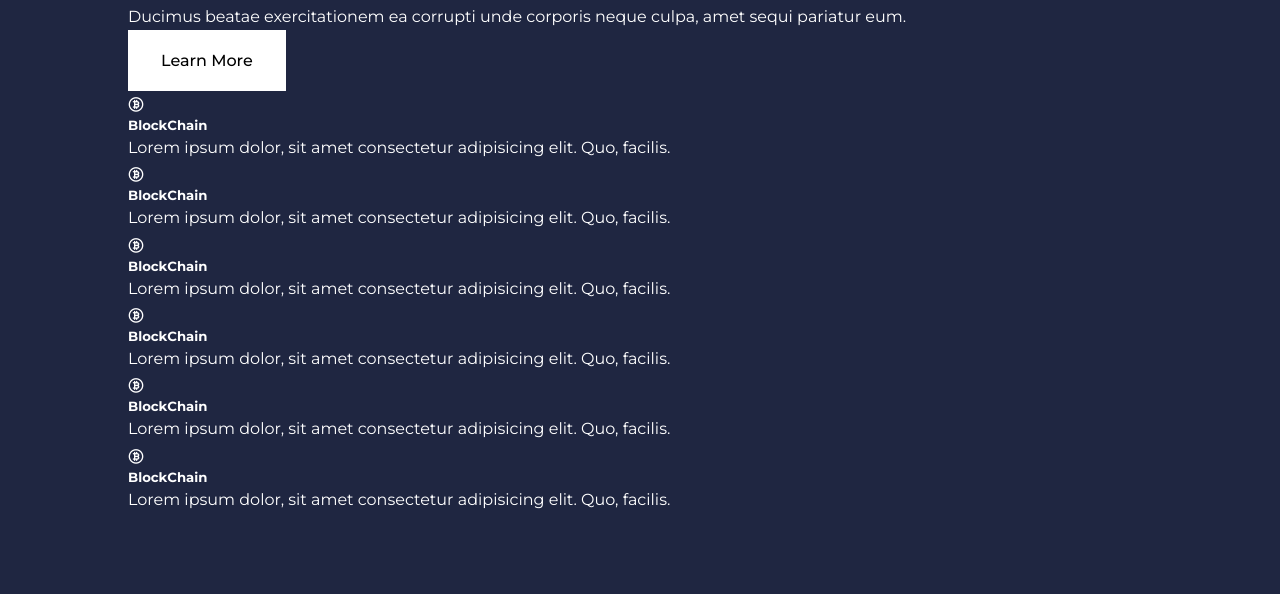
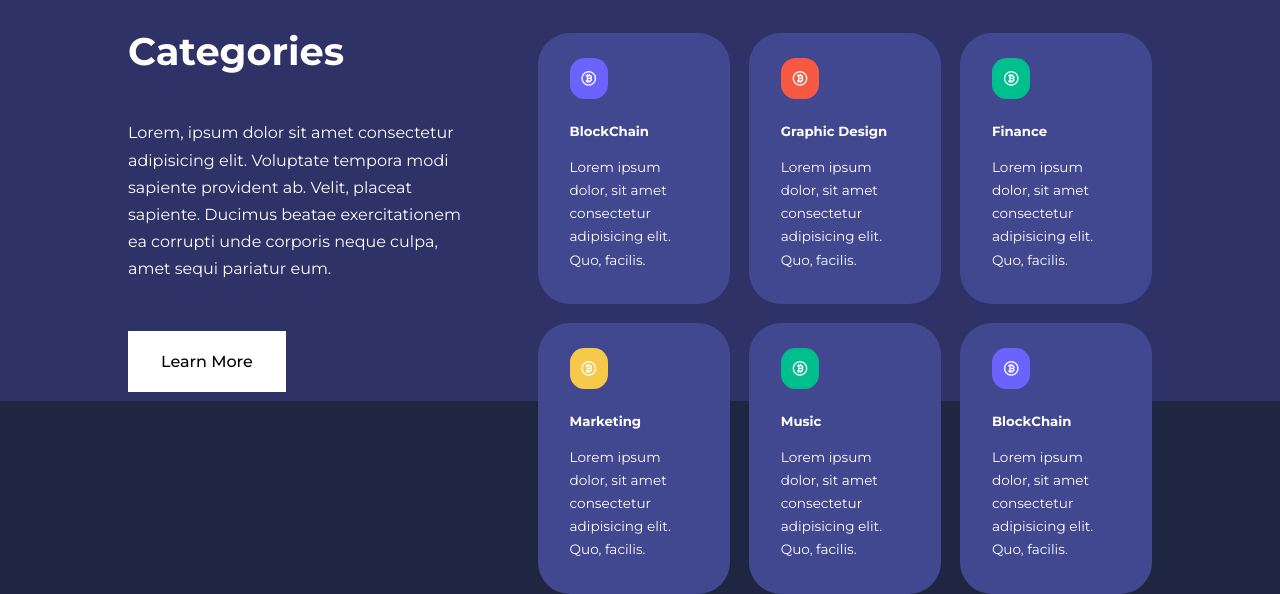
Before and after one commit to 07arif/Education-website, a plain HTML site: page Components/Pages/index.html in a window 1280 px wide. Shown: the part 703-1297 px from the top of the page. Before the commit the page ends 1216 px from the top, so only its background shows below. Drawn offline with nearby package versions, Linux system fonts and the light colour scheme; files whose address does not match are found by name.

Commit message:
category section & nav scrollY \ added

```diff
--- /dev/null
+++ b/Components/Main.js
@@ -0,0 +1,5 @@
+//change navbar styles on scroll
+
+window.addEventListener('scroll',()=>{
+    document.querySelector('nav').classList.toggle('window-scroll',window.scrollY > 100)
+})
--- a/Components/Pages/index.html
+++ b/Components/Pages/index.html
@@ -73,73 +73,76 @@
         </div>
         <div class="categories__right">
           <!-- Category 1 -->
-          <article class="categories">
+          <article class="category">
             <span class="category__icon">
-              <i class="uil uil-bitcoin-circle"></i>
+              <i class="uil uil-bitcoin-circle"></i></span>
               <h5>BlockChain</h5>
               <p>
                 Lorem ipsum dolor, sit amet consectetur adipisicing elit. Quo,
                 facilis.
-              </p></span
-            >
+              </p>
           </article>
           <!-- Category 2 -->
-          <article class="categories">
+          <article class="category">
             <span class="category__icon">
-              <i class="uil uil-bitcoin-circle"></i>
+              <i class="uil uil-bitcoin-circle"></i></span>
+              <h5>Graphic Design</h5>
+              <p>
+                Lorem ipsum dolor, sit amet consectetur adipisicing elit. Quo,
+                facilis.
+              </p>
+          </article>
+          <!-- Category 3-->
+          <article class="category">
+            <span class="category__icon">
+              <i class="uil uil-bitcoin-circle"></i></span>
+              <h5>Finance</h5>
+              <p>
+                Lorem ipsum dolor, sit amet consectetur adipisicing elit. Quo,
+                facilis.
+              </p>
+          </article>
+          <!-- Category 4-->
+          <article class="category">
+            <span class="category__icon">
+              <i class="uil uil-bitcoin-circle"></i></span>
+              <h5>Marketing</h5>
+              <p>
+                Lorem ipsum dolor, sit amet consectetur adipisicing elit. Quo,
+                facilis.
+              </p>
+          </article>
+          <!-- Category 5 -->
+          <article class="category">
+            <span class="category__icon">
+              <i class="uil uil-bitcoin-circle"></i></span>
+              <h5>Music</h5>
+              <p>
+                Lorem ipsum dolor, sit amet consectetur adipisicing elit. Quo,
+                facilis.
+              </p>
+          </article>
+          <!-- Category 6-->
+          <article class="category">
+            <span class="category__icon">
+              <i class="uil uil-bitcoin-circle"></i></span>
               <h5>BlockChain</h5>
               <p>
                 Lorem ipsum dolor, sit amet consectetur adipisicing elit. Quo,
                 facilis.
-              </p></span
-            >
-          </article>
-          <!-- Category 3-->
-          <article class="categories">
-            <span class="category__icon">
-              <i class="uil uil-bitcoin-circle"></i>
-              <h5>BlockChain</h5>
-              <p>
-                Lorem ipsum dolor, sit amet consectetur adipisicing elit. Quo,
-                facilis.
-              </p></span
-            >
-          </article>
-          <!-- Category 4-->
-          <article class="categories">
-            <span class="category__icon">
-              <i class="uil uil-bitcoin-circle"></i>
-              <h5>BlockChain</h5>
-              <p>
-                Lorem ipsum dolor, sit amet consectetur adipisicing elit. Quo,
-                facilis.
-              </p></span
-            >
-          </article>
-          <!-- Category 5 -->
-          <article class="categories">
-            <span class="category__icon">
-              <i class="uil uil-bitcoin-circle"></i>
-              <h5>BlockChain</h5>
-              <p>
-                Lorem ipsum dolor, sit amet consectetur adipisicing elit. Quo,
-                facilis.
-              </p></span
-            >
-          </article>
-          <!-- Category 6-->
-          <article class="categories">
-            <span class="category__icon">
-              <i class="uil uil-bitcoin-circle"></i>
-              <h5>BlockChain</h5>
-              <p>
-                Lorem ipsum dolor, sit amet consectetur adipisicing elit. Quo,
-                facilis.
-              </p></span
-            >
+              </p>
           </article>
         </div>
       </div>
     </section>
+
+
+
+
+
+
+
+
+<script src="../Main.js"></script>
   </body>
 </html>
--- a/Components/styles/styles.css
+++ b/Components/styles/styles.css
@@ -39,8 +39,8 @@ body {
   width: var(--container-width-lg);
   margin: 0 auto;
 }
-.section {
-  padding: 6rem;
+section {
+  padding-top: 6rem;
 }
 
 section h2 {
@@ -112,6 +112,11 @@ nav {
   z-index: 11;
 }
 
+/* Change navbar styles on scroll using javascript */
+.window-scroll{
+  background: var(--color-primary);
+  box-sizing: 0 1rem 2rem rgba(0,0,0,0.2);
+}
 .nav__container {
   height: 100%;
   display: flex;
@@ -119,7 +124,7 @@ nav {
   align-items: center;
 }
 
-nav button{
+nav button {
   display: none;
 }
 
@@ -130,24 +135,24 @@ nav button{
 }
 
 .nav__menu a {
-    font-size:0.9rem;
+  font-size: 0.9rem;
   transition: var(--transition);
 }
 
-.nav__menu a:hover{
-    color:var(--color-bg2)
+.nav__menu a:hover {
+  color: var(--color-bg2);
 }
 
 /* ===================== HEADER ==========*/
 
-header{
+header {
   position: relative;
   top: 5rem;
   overflow: hidden;
   height: 70vh;
   margin-bottom: 5rem;
 }
-.header__container{
+.header__container {
   display: grid;
   grid-template-columns: 1fr 1fr;
   align-items: center;
@@ -156,15 +161,66 @@ header{
 }
 
 .header__left p {
-    margin:  1rem 0 2.4rem;
+  margin: 1rem 0 2.4rem;
 }
-
 
 /* ===================== CATEGORIES====================*/
 
-.categories{
-    background: var(--color-bg);
+.categories {
+  background: var(--color-bg1);
+  height: 29rem;
 }
 .categories h1 {
   line-height: 1;
+  margin-bottom: 3rem;
 }
+.categories__container {
+  display: grid;
+  grid-template-columns: 40% 60%;
+}
+.categories__left {
+  margin-right: 4rem;
+}
+.categories__left p {
+  margin: 1rem 0 3rem;
+}
+.categories__right {
+  display: grid;
+  grid-template-columns: repeat(3, 1fr);
+  gap: 1.2rem;
+}
+.category {
+  background: var(--color-bg2);
+  padding: 2rem;
+  border-radius: 2rem;
+  transition: var(--transition);
+}
+.category:hover {
+  box-shadow: 0 3rem 3rem rgba(0, 0, 0, 0.3);
+  z-index: 1;
+}
+.category:nth-child(2) .category__icon {
+  background: var(--color-danger);
+}
+.category:nth-child(3) .category__icon{
+  background: var(--color-success);
+}
+.category:nth-child(4) .category__icon{
+  background: var(--color-warning);
+}
+.category:nth-child(5) .category__icon{
+  background: var(--color-success);
+}
+.category__icon {
+  background: var(--color-primary);
+  padding: 0.7rem;
+  border-radius: 0.9rem;
+}
+
+.category h5 {
+  margin: 2rem 0 1rem;
+}
+
+.category p {
+  font-size: 0.85rem;
+}
```
Lines whose indentation alone changed are shown as unchanged.
